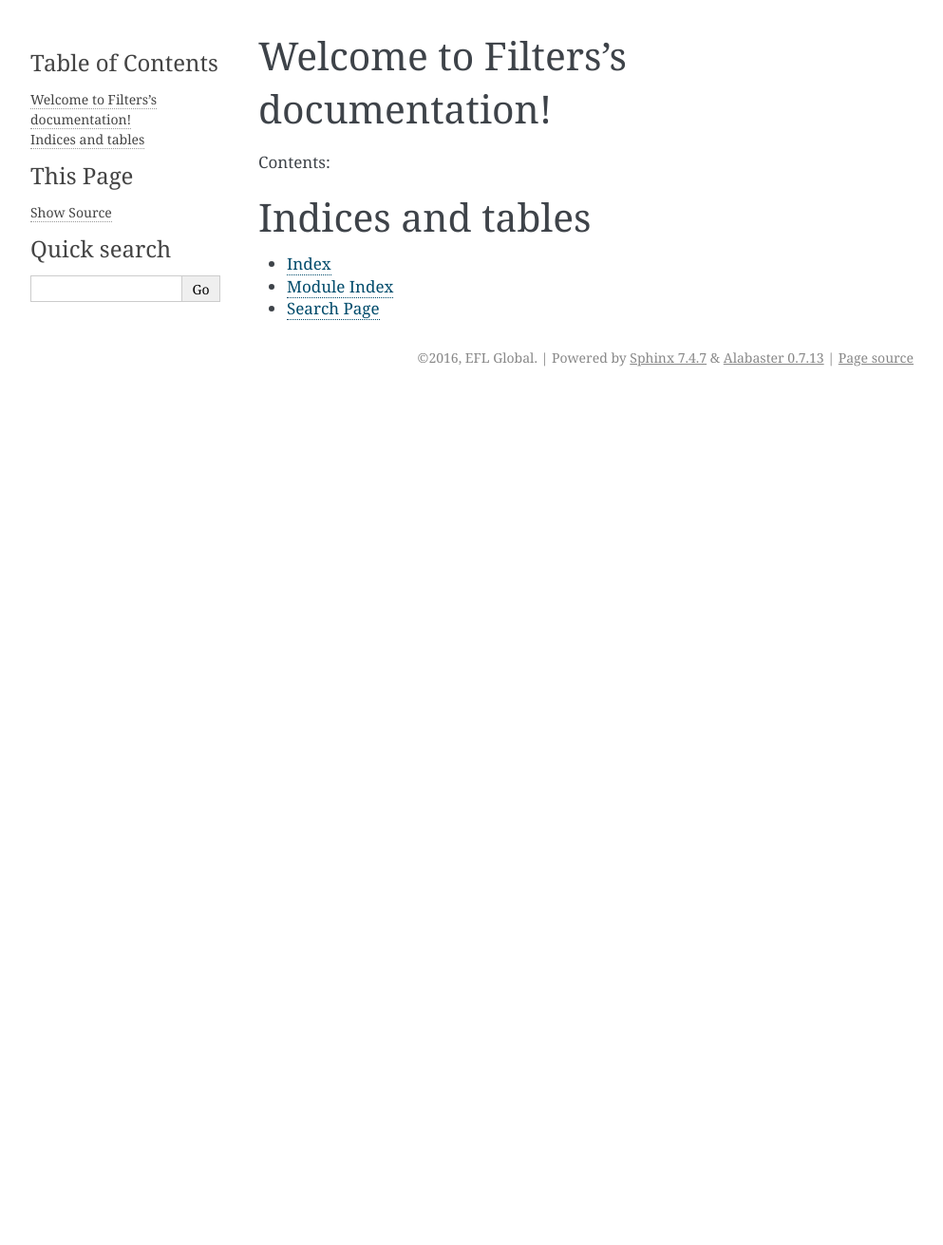
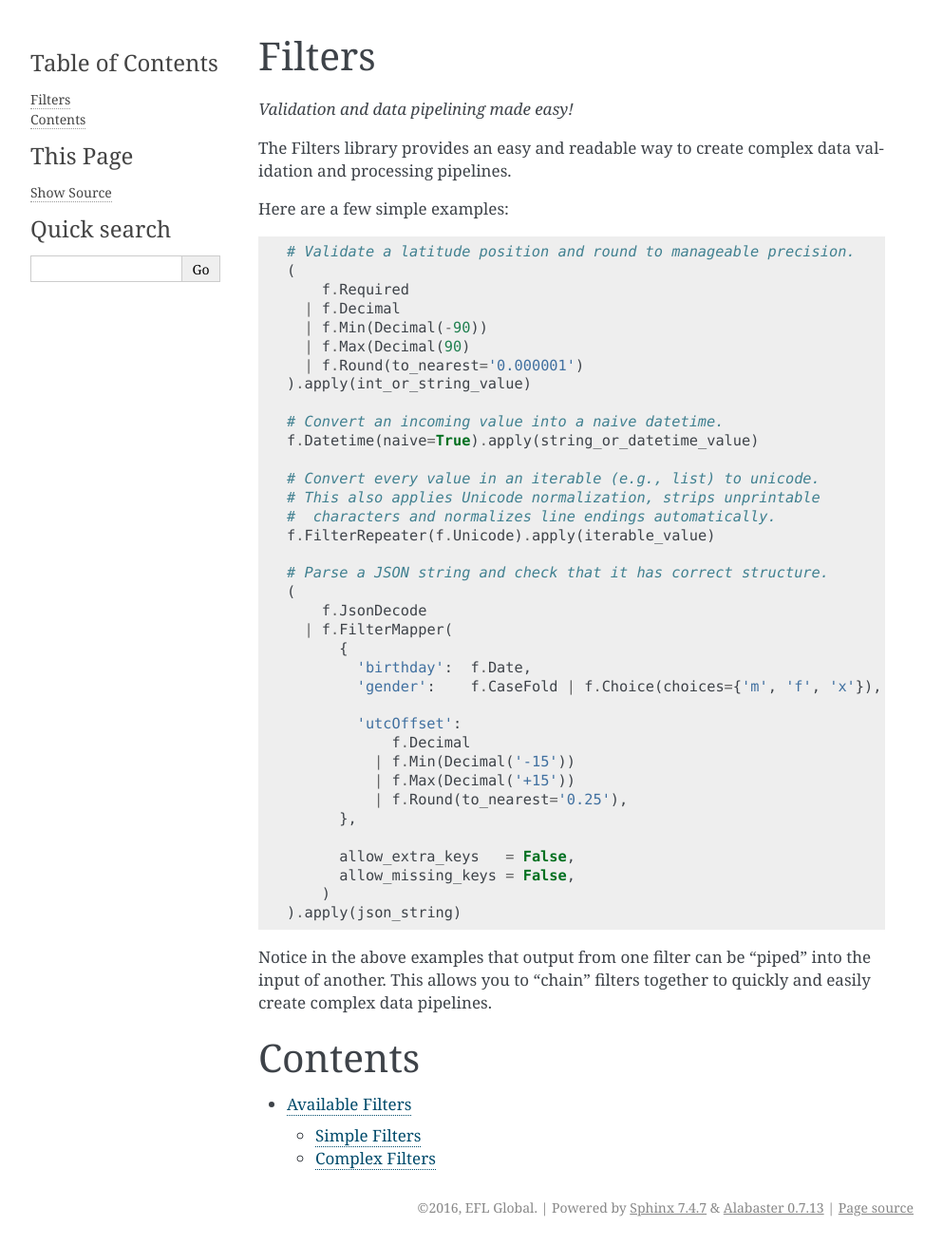
Before and after one commit to lenddoefl/filters, a Sphinx documentation site: the page built from docs/index.rst, in a window 1280 px wide. Shown: the whole page at 95% size, without its empty margins (148-1141 px from the left). Built offline with Sphinx 7.4.7, drawn with Linux system fonts in a browser that asks for light colours; before the commit the page ends 900 px from its top, so only the background shows below that.

Commit message:
Added filters list to documentation.
This will probably need to be reworked later, but it's a good start.

```diff
--- a/docs/conf.py
+++ b/docs/conf.py
@@ -31,6 +31,7 @@
 # extensions coming with Sphinx (named 'sphinx.ext.*') or your custom
 # ones.
 extensions = [
+    'sphinx.ext.autodoc',
     'sphinx.ext.coverage',
 ]
 
--- /dev/null
+++ b/docs/filters_list.rst
@@ -0,0 +1,49 @@
+Available Filters
+=================
+These filters are included in the Filters library.
+You can also write your own filters.
+
+Simple Filters
+--------------
+Simple filters operate on one value at a time.
+This is in contrast to :ref:`Complex Filters <complex-filters>`, which operate
+on collections of values.
+
+.. autoclass:: filters.Array
+.. autoclass:: filters.Base64Decode
+.. autoclass:: filters.ByteArray
+.. autoclass:: filters.ByteString
+.. autoclass:: filters.CaseFold
+.. autoclass:: filters.Choice
+.. autoclass:: filters.Date
+.. autoclass:: filters.Datetime
+.. autoclass:: filters.Empty
+.. autoclass:: filters.Int
+.. autoclass:: filters.IpAddress
+.. autoclass:: filters.JsonDecode
+.. autoclass:: filters.Length
+.. autoclass:: filters.Max
+.. autoclass:: filters.MaxBytes
+.. autoclass:: filters.MaxLength
+.. autoclass:: filters.Min
+.. autoclass:: filters.MinLength
+.. autoclass:: filters.NoOp
+.. autoclass:: filters.NotEmpty
+.. autoclass:: filters.Optional
+.. autoclass:: filters.Regex
+.. autoclass:: filters.Required
+.. autoclass:: filters.Round
+.. autoclass:: filters.Split
+.. autoclass:: filters.Strip
+.. autoclass:: filters.Type
+.. autoclass:: filters.Unicode
+.. autoclass:: filters.Uuid
+
+.. _complex-filters:
+
+Complex Filters
+---------------
+Complex filters are used to apply other filters to collections of values.
+
+.. autoclass:: filters.FilterMapper
+.. autoclass:: filters.FilterRepeater
--- a/docs/index.rst
+++ b/docs/index.rst
@@ -1,21 +1,59 @@
-.. Filters documentation master file, created by
-   sphinx-quickstart on Sun Dec  4 10:04:17 2016.
-   You can adapt this file completely to your liking, but it should at least
-   contain the root `toctree` directive.
+Filters
+=======
+*Validation and data pipelining made easy!*
 
-Welcome to Filters's documentation!
-===================================
+The Filters library provides an easy and readable way to create complex
+data validation and processing pipelines.
 
-Contents:
+Here are a few simple examples:
+
+.. code:: python
+
+   # Validate a latitude position and round to manageable precision.
+   (
+       f.Required
+     | f.Decimal
+     | f.Min(Decimal(-90))
+     | f.Max(Decimal(90)
+     | f.Round(to_nearest='0.000001')
+   ).apply(int_or_string_value)
+
+   # Convert an incoming value into a naive datetime.
+   f.Datetime(naive=True).apply(string_or_datetime_value)
+
+   # Convert every value in an iterable (e.g., list) to unicode.
+   # This also applies Unicode normalization, strips unprintable
+   #  characters and normalizes line endings automatically.
+   f.FilterRepeater(f.Unicode).apply(iterable_value)
+
+   # Parse a JSON string and check that it has correct structure.
+   (
+       f.JsonDecode
+     | f.FilterMapper(
+         {
+           'birthday':  f.Date,
+           'gender':    f.CaseFold | f.Choice(choices={'m', 'f', 'x'}),
+
+           'utcOffset':
+               f.Decimal
+             | f.Min(Decimal('-15'))
+             | f.Max(Decimal('+15'))
+             | f.Round(to_nearest='0.25'),
+         },
+
+         allow_extra_keys   = False,
+         allow_missing_keys = False,
+       )
+   ).apply(json_string)
+
+Notice in the above examples that output from one filter can be "piped" into
+the input of another.  This allows you to "chain" filters together to quickly
+and easily create complex data pipelines.
+
+Contents
+========
 
 .. toctree::
    :maxdepth: 2
 
-
-
-Indices and tables
-==================
-
-* :ref:`genindex`
-* :ref:`modindex`
-* :ref:`search`
+   filters_list
```
Also changed, not shown: 1 other file.
